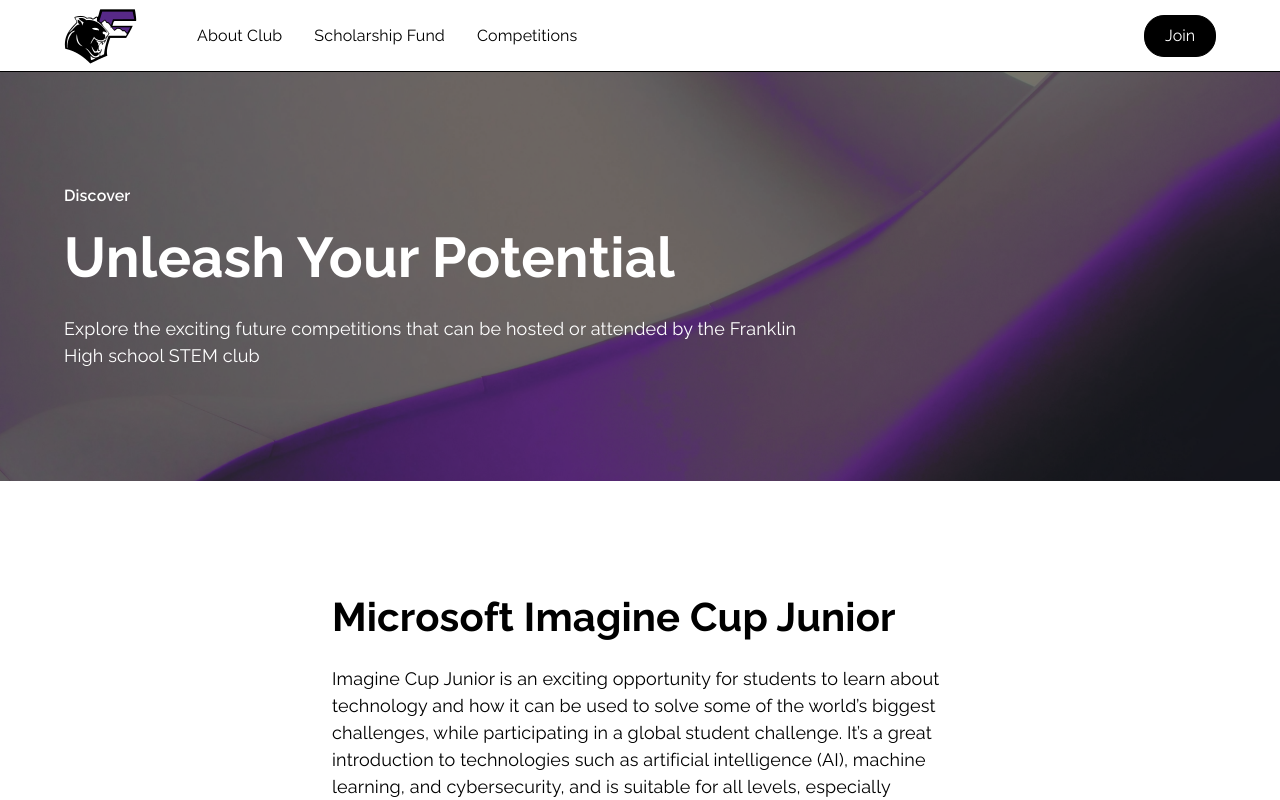
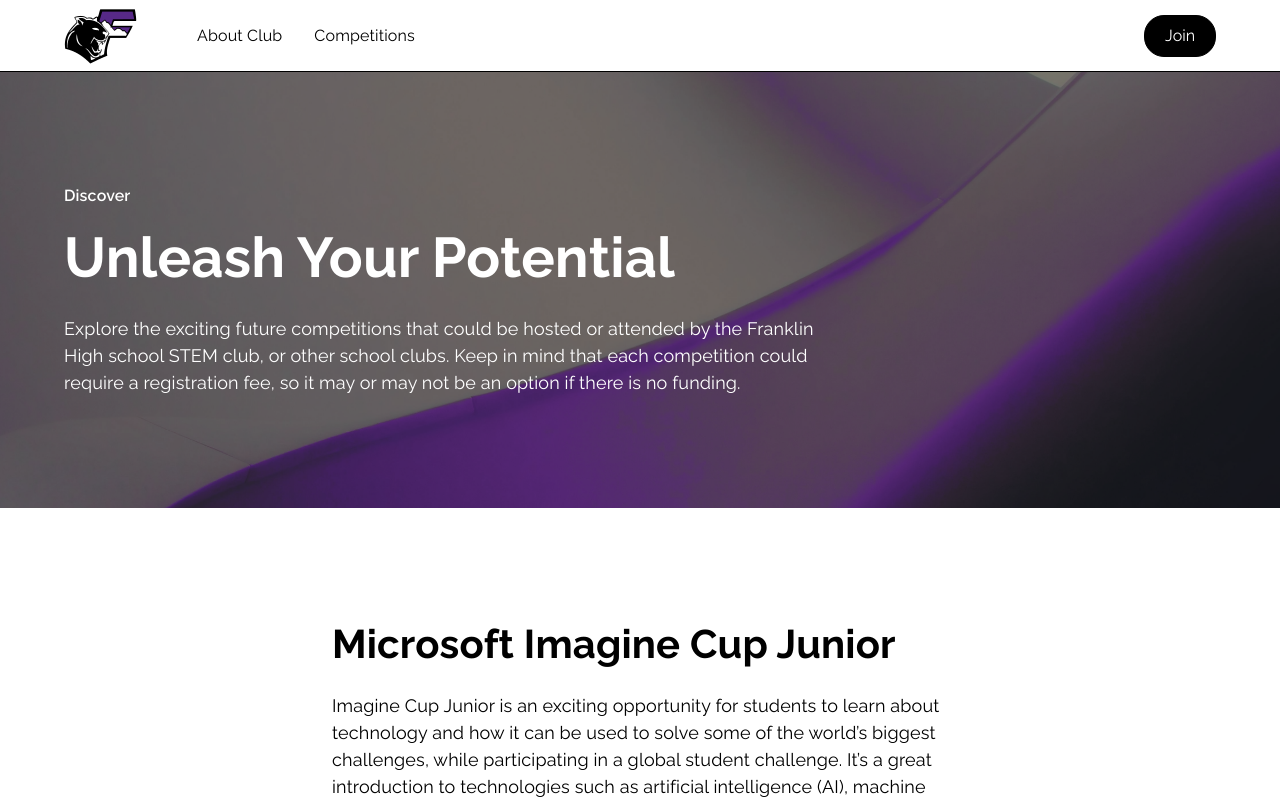
Before and after one commit to samuelrivascoding/franklin-website, a React (Vite) app: page /competitions in a window 1280 px wide. Shown: the top 800 px of the page. Built offline with nearby package versions, Linux system fonts and the light colour scheme.

Commit message:
fix: removed scholarship, ready for production

```diff
--- a/src/components/FAQAbout.jsx
+++ b/src/components/FAQAbout.jsx
@@ -52,8 +52,7 @@ const FAQAbout = ({ className = "" }) => {
           <Accordion className="self-stretch">
             <AccordionSummary expandIcon={<Icon>expand_more</Icon>}>
               <Typography>
-                How can I get involved? Can I join if I have no coding
-                experience?
+                How can I get involved?
               </Typography>
             </AccordionSummary>
             <AccordionDetails>
@@ -63,8 +62,7 @@ const FAQAbout = ({ className = "" }) => {
                 meetings. The Franklin High School STEM Club welcomes students
                 of all skill levels. Whether you actively do STEM related
                 extracurricular or are just window shopping for your interests,
-                you'll find a supportive club here. Members get invited to
-                discord for team-based competitions. Future events will be
+                you'll find a supportive club here. Future events will be
                 decided at a later basis.
               </Typography>
             </AccordionDetails>
--- a/src/components/Footer.jsx
+++ b/src/components/Footer.jsx
@@ -41,7 +41,7 @@ const Footer = ({ className = "" }) => {
             About Club
           </Link>
           <Link
-            className="cursor-pointer [text-decoration:none] relative leading-[150%] font-semibold text-[inherit]"
+            className="cursor-pointer [text-decoration:none] relative leading-[150%] font-semibold text-[inherit] hidden"
             to="/scholarships"
             onClick={onScholarshipFundClick}
           >
@@ -60,7 +60,7 @@ const Footer = ({ className = "" }) => {
         <div className="self-stretch relative bg-link-primary box-border h-px border-[1px] border-solid border-link-primary" />
         <div className="self-stretch flex flex-row items-start justify-center gap-[73px]">
           <div className="relative leading-[150%]">
-            © 2024 Franklin Highschool Computer Science Club. All rights
+            © 2024 Franklin Highschool STEM Club. All rights
             reserved.
           </div>
           <div className="hidden flex-row items-start justify-start gap-[24px]">
--- a/src/components/HeaderCompetitions.jsx
+++ b/src/components/HeaderCompetitions.jsx
@@ -13,8 +13,10 @@ const HeaderCompetitions = ({ className = "" }) => {
               Unleash Your Potential
             </b>
             <div className="self-stretch relative text-lg leading-[150%]">
-              Explore the exciting future competitions that can be hosted or
-              attended by the Franklin High school STEM club
+              Explore the exciting future competitions that could be hosted or
+              attended by the Franklin High school STEM club, or other school clubs.
+              Keep in mind that each competition could require a registration fee,
+              so it may or may not be an option if there is no funding.
             </div>
           </div>
         </div>
--- a/src/components/LayoutHome.jsx
+++ b/src/components/LayoutHome.jsx
@@ -90,7 +90,7 @@ const LayoutHome = ({ className = "" }) => {
               </div>
             </div>
           </div>
-          <div className="self-stretch flex flex-row items-start justify-start gap-[24px]">
+          <div className="self-stretch flex flex-row items-start justify-start gap-[24px] hidden">
             <img
               className="w-12 relative h-12 overflow-hidden shrink-0 object-cover"
               alt=""
--- a/src/components/Navbar.jsx
+++ b/src/components/Navbar.jsx
@@ -60,6 +60,7 @@ const Navbar = ({ className = "" }) => {
               </div>
               <div
                 className="flex flex-row items-start justify-start cursor-pointer"
+                style={{ display: "none" }}
                 onClick={onLinkTwoContainerClick}
               >
                 <div className="relative leading-[150%]">Scholarship Fund</div>
--- a/src/pages/About.jsx
+++ b/src/pages/About.jsx
@@ -14,7 +14,7 @@ const About = () => {
       <CTALeadership />
       <LayoutAbout />
       <FAQAbout />
-      <CTAScholarship />
+      {/* <CTAScholarship /> */}
       <Footer />
     </div>
   );
--- a/src/pages/Home.jsx
+++ b/src/pages/Home.jsx
@@ -11,7 +11,7 @@ const Home = () => {
       <Navbar />
       <HeaderHome />
       <LayoutHome />
-      <CTAScholarship />
+      {/* <CTAScholarship /> */}
       <CTALeadership />
       <Footer />
     </div>
```
Also changed, not shown: src/components/ContentCompetitions.jsx (line endings or trailing spaces).
